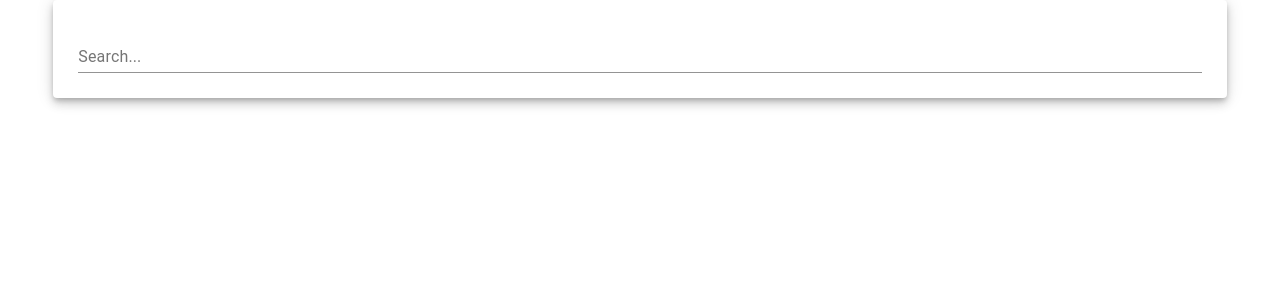
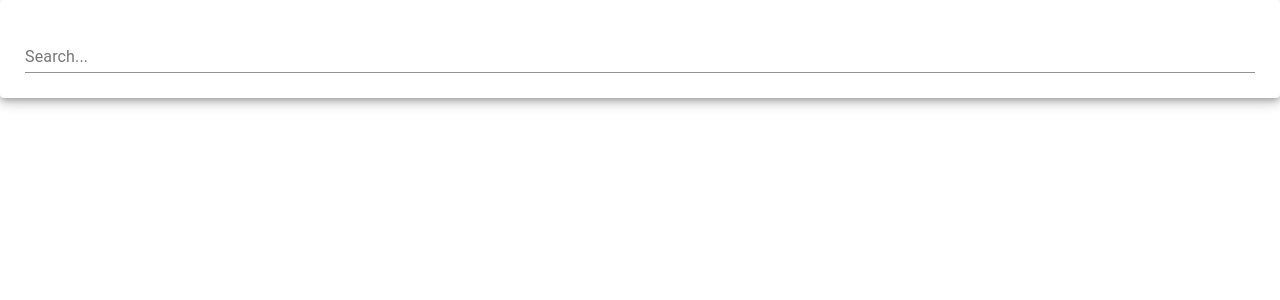
Before and after one commit to venujibhakate/github_finder_react, a React (Create React App) app: page / in a window 1280 px wide. Shown: the top 300 px of the page. Built offline with nearby package versions, Linux system fonts and the light colour scheme.

Commit message:
get response

```diff
--- a/src/App.js
+++ b/src/App.js
@@ -1,22 +1,26 @@
 import React, { Component } from 'react';
 import './App.css';
-import { Grid } from '@material-ui/core';
 import SearchBar from './SearchBar';
 
 
 class App extends Component {
-  render(){
-  return (
-    <Grid justify="center" container spacing={16}>
-    <Grid item xs={11}>
-      <Grid container spacing={10}>
-        <Grid item xs={12}>
-          <SearchBar onFormSubmit={this.handleSubmit}/>
-        </Grid>
-      </Grid>
-    </Grid>
-  </Grid>
-  );
+  render() {
+    return (
+      //     <Grid justify="center" container spacing={16}>
+      //     <Grid item xs={11}>
+      //       <Grid container spacing={10}>
+      //         <Grid item xs={12}>
+      //           <SearchBar onFormSubmit={this.handleSubmit}/>
+      //         </Grid>
+      //       </Grid>
+      //     </Grid>
+      //   </Grid>
+      //   );
+      // }
+      <div>
+        <SearchBar />
+      </div>
+    )
+  }
 }
-}
-export default App;
+  export default App;
--- a/src/SearchBar.js
+++ b/src/SearchBar.js
@@ -1,20 +1,37 @@
 import React from 'react';
 import { Paper, TextField } from '@material-ui/core';
+import githubUrl from './githubUrl';
+
 class SearchBar extends React.Component {
-    state = {
-        SearchTerm: ''
+    constructor(props){
+    super(props);
+    this.state = {
+        query: '',
+    }
+    }
+    handleChange = (event) => this.setState({ query:event.target.value})
+        // console.log(event.target.value);
+
+    handleSubmit = async event => {
+        // const {query} = this.state;
+        // const {onFormSubmit} = this.props;
+
+        // onFormSubmit(query);
+            event.preventDefault();
+            const response = await githubUrl.get('users', {
+                params: {
+                    q:this.state.query,
+                },
+            });
+            console.log(response.data.items)
+
     }
 
-    handleChange = (event) => this.setState({ SearchTerm:event.target.value})
-        // console.log(event.target.value);
-
-    handleSubmit = () => {
-        const {SearchTerm} = this.state;
-    }
 
 
     render() {
         return (
+            <div>
             <Paper elevation={6} style={{ padding: '25px' }}>
                 <form onSubmit={this.handleSubmit}>
                     <TextField
@@ -24,6 +41,7 @@ class SearchBar extends React.Component {
                 </form>
 
             </Paper>
+            </div>
         )
     }
 }
--- /dev/null
+++ b/src/githubUrl.js
@@ -0,0 +1,2 @@
+import axios from 'axios';
+export default axios.create({baseURL:"https://api.github.com/search/"})
```
